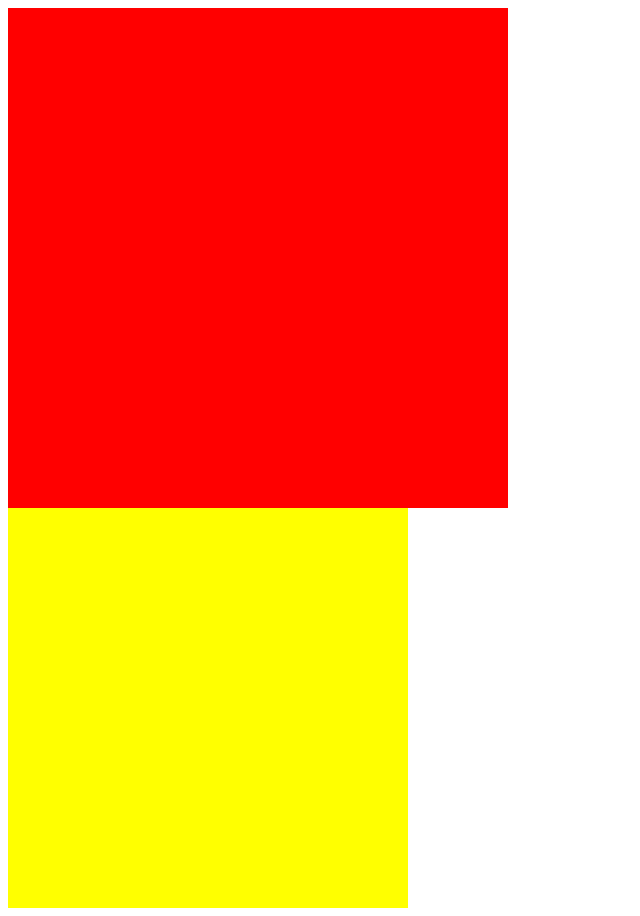
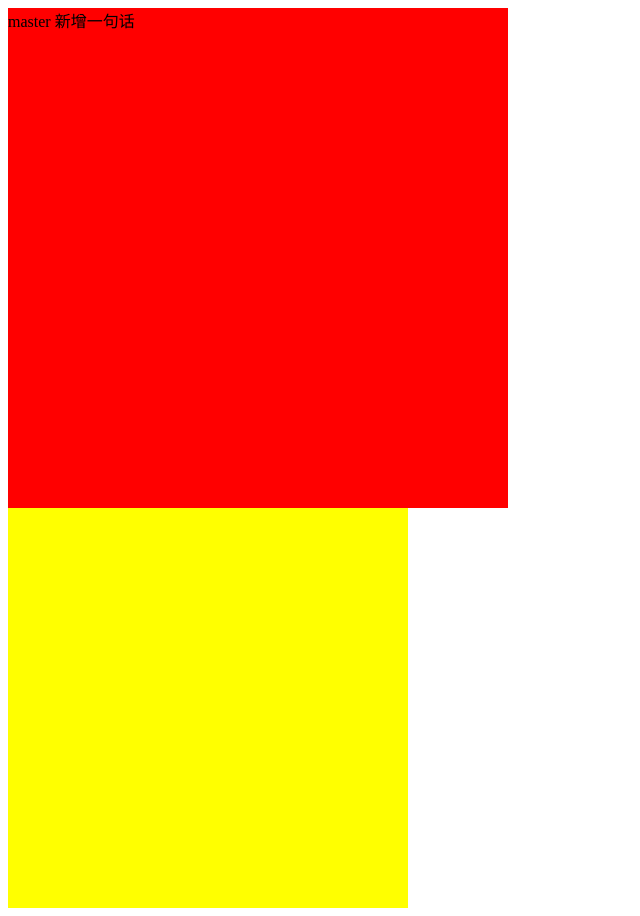
Before and after one commit to 18238072257/git-test, a plain HTML site: page index.html in a window 1280 px wide. Shown: the whole page, without its empty margins (0-640 px from the left). Drawn offline with Linux system fonts and the light colour scheme.

Commit message:
master新增一句话

```diff
--- a/index.html
+++ b/index.html
@@ -22,7 +22,7 @@
 </head>
 
 <body>
-    <div id="box"></div>
+    <div id="box">master 新增一句话</div>
     <div id="box2"></div>
 </body>
 
```
